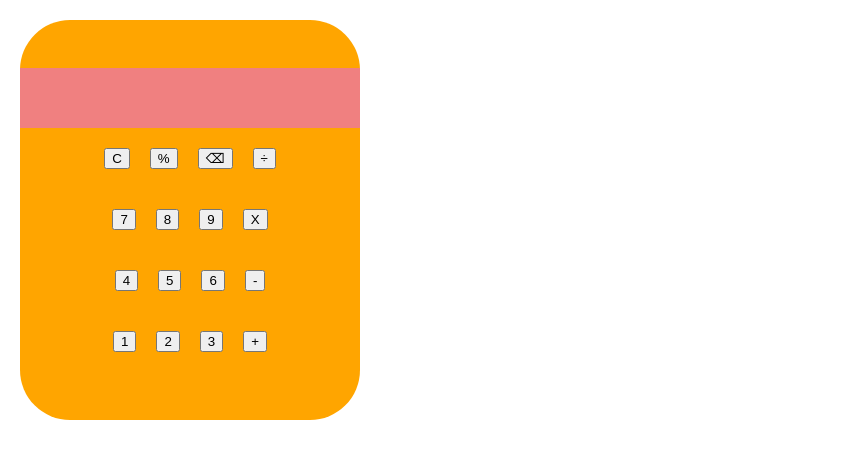
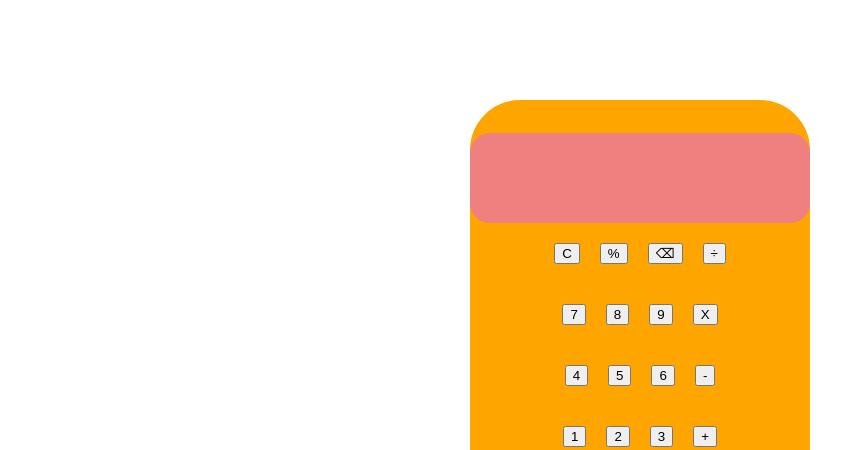
Before and after one commit to maryannintech/calculator, a plain HTML site: page index.html in a window 1280 px wide. Shown: the top 450 px of the page, without its empty margins (0-853 px from the left). Drawn offline with nearby package versions, Linux system fonts and the light colour scheme.

Commit message:
update styles.css

```diff
--- a/styles.css
+++ b/styles.css
@@ -2,12 +2,12 @@
 
 body {
     font-family: 'Poppins', sans-serif;
-    margin: 0;
+    margin: 100px 0;
 }
 
 .bodycal {
     background-color: orange;
-    margin: 20px;
+    margin: 0 auto;
     display: flex;
     flex-direction: column;
     justify-content: center;
@@ -19,7 +19,8 @@ body {
 
 .screen {
     padding: 20px;
-    height: 20px;
+    height: 50px;
+    border-radius: 20px;
     width: 300px;
     background-color: lightcoral;
     margin: 0 auto;
```
